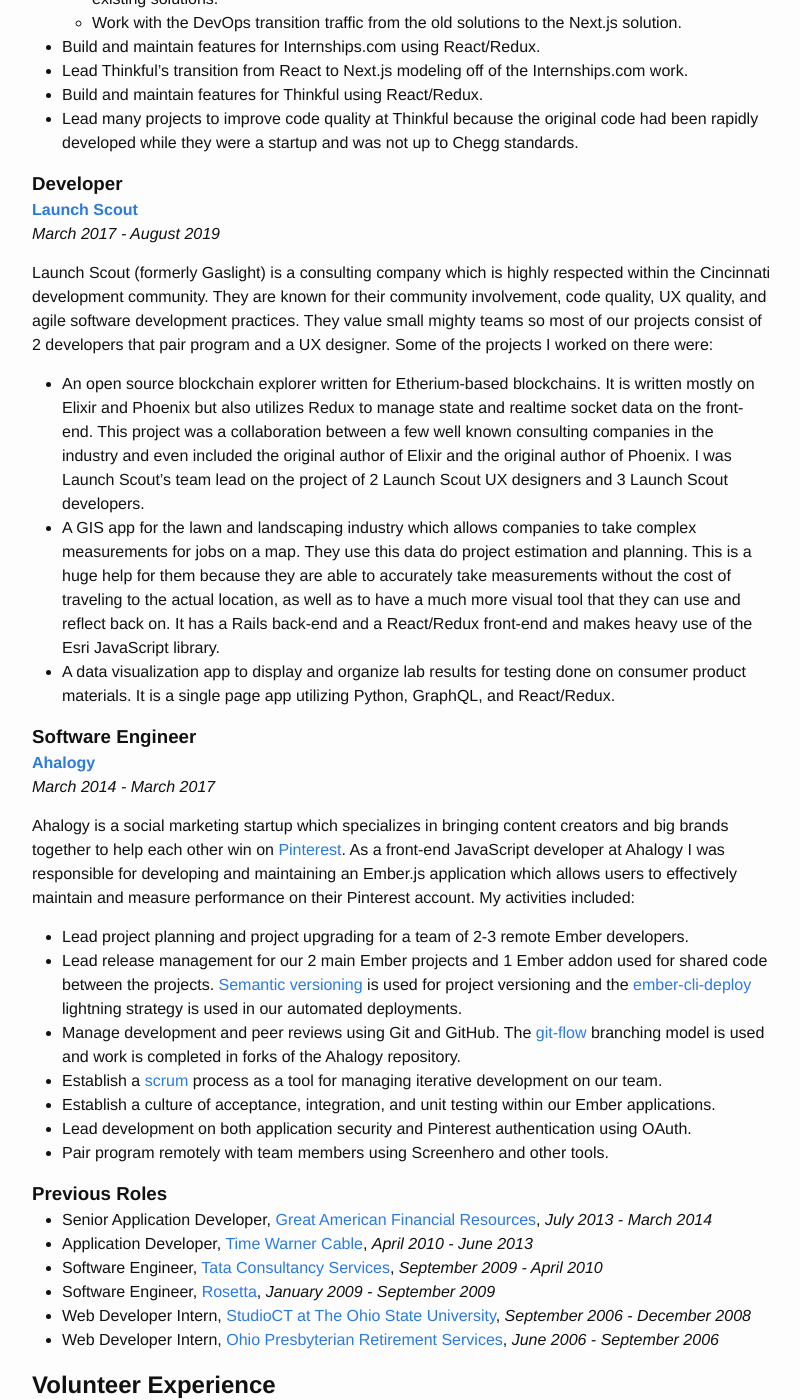
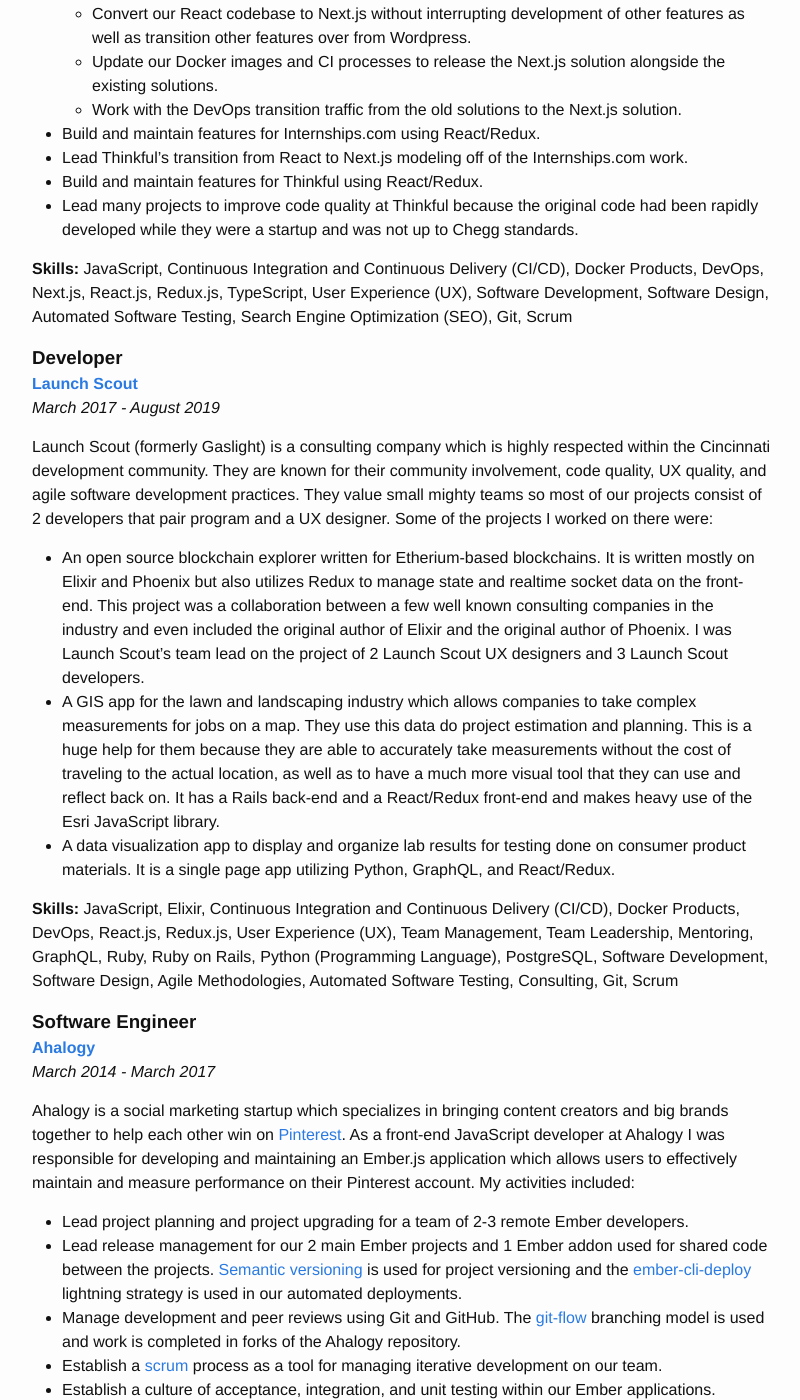
Before and after one commit to jimmay5469/jimmay5469.github.io, a Jekyll site: the page built from resume.md, in a window 1280 px wide and 1400 px high, scrolled down 1290 px. Shown: the whole window, without its empty margins (238-1038 px from the left). Built offline with Jekyll 4.4.1, drawn with Linux system fonts in a browser that asks for light colours; some of the changed text lies outside the part shown.

Commit message:
Add skills from LinkedIn to resume

```diff
--- a/_includes/resume.md
+++ b/_includes/resume.md
@@ -35,6 +35,8 @@
 - Very actively collaborate on the direction of the company and product features to be developed.
 - Be the main contributor to the front-end codebase in addition to all of the responsibilities above.
 
+**Skills:** JavaScript, Continuous Integration and Continuous Delivery (CI/CD), Docker Products, DevOps, Next.js, React.js, Redux.js, TypeScript, User Experience (UX), Team Management, Team Leadership, Software Development, Software Design, Automated Software Testing, Git, Scrum
+
 
 ### Senior Software Engineer
 
@@ -53,6 +55,8 @@
 - Build and maintain features for Thinkful using React/Redux.
 - Lead many projects to improve code quality at Thinkful because the original code had been rapidly developed while they were a startup and was not up to Chegg standards.
 
+**Skills:** JavaScript, Continuous Integration and Continuous Delivery (CI/CD), Docker Products, DevOps, Next.js, React.js, Redux.js, TypeScript, User Experience (UX), Software Development, Software Design, Automated Software Testing, Search Engine Optimization (SEO), Git, Scrum
+
 
 ### Developer
 
@@ -65,6 +69,8 @@
 - An open source blockchain explorer written for Etherium-based blockchains. It is written mostly on Elixir and Phoenix but also utilizes Redux to manage state and realtime socket data on the front-end. This project was a collaboration between a few well known consulting companies in the industry and even included the original author of Elixir and the original author of Phoenix. I was Launch Scout's team lead on the project of 2 Launch Scout UX designers and 3 Launch Scout developers.
 - A GIS app for the lawn and landscaping industry which allows companies to take complex measurements for jobs on a map. They use this data do project estimation and planning. This is a huge help for them because they are able to accurately take measurements without the cost of traveling to the actual location, as well as to have a much more visual tool that they can use and reflect back on. It has a Rails back-end and a React/Redux front-end and makes heavy use of the Esri JavaScript library.
 - A data visualization app to display and organize lab results for testing done on consumer product materials. It is a single page app utilizing Python, GraphQL, and React/Redux.
+
+**Skills:** JavaScript, Elixir, Continuous Integration and Continuous Delivery (CI/CD), Docker Products, DevOps, React.js, Redux.js, User Experience (UX), Team Management, Team Leadership, Mentoring, GraphQL, Ruby, Ruby on Rails, Python (Programming Language), PostgreSQL, Software Development, Software Design, Agile Methodologies, Automated Software Testing, Consulting, Git, Scrum
 
 
 ### Software Engineer
@@ -82,6 +88,8 @@
 - Establish a culture of acceptance, integration, and unit testing within our Ember applications.
 - Lead development on both application security and Pinterest authentication using OAuth.
 - Pair program remotely with team members using Screenhero and other tools.
+
+**Skills:** JavaScript, Continuous Integration and Continuous Delivery (CI/CD), Redux.js, User Experience (UX), Ember.js, Software Development, Software Design, Agile Methodologies, Automated Software Testing, Git, Scrum
 
 
 ### Previous Roles
```
